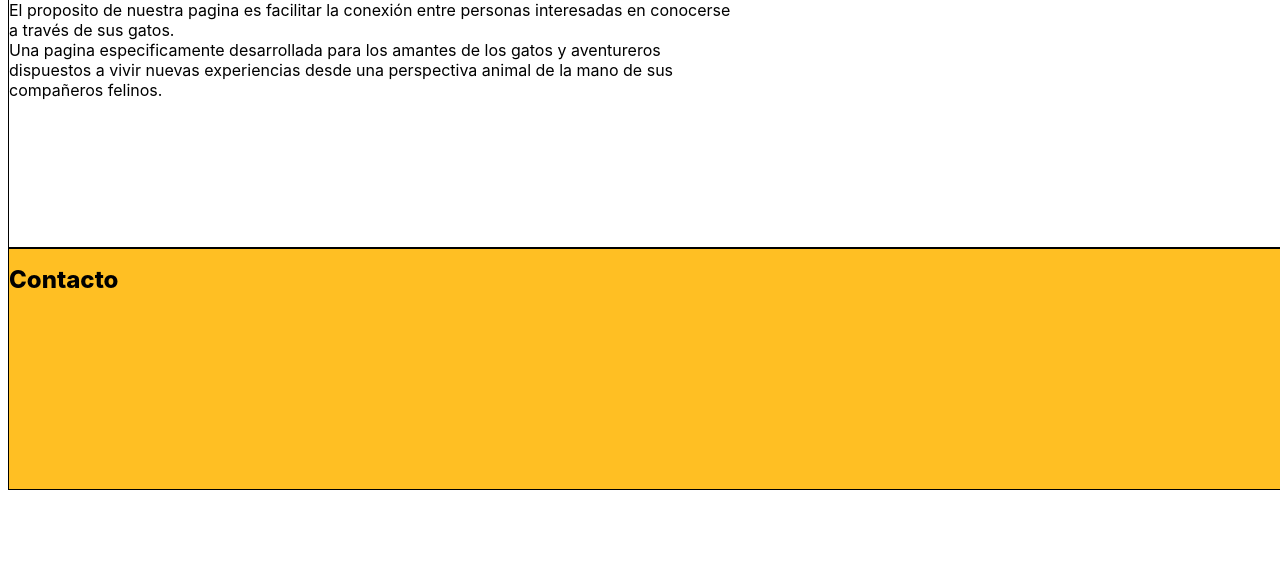
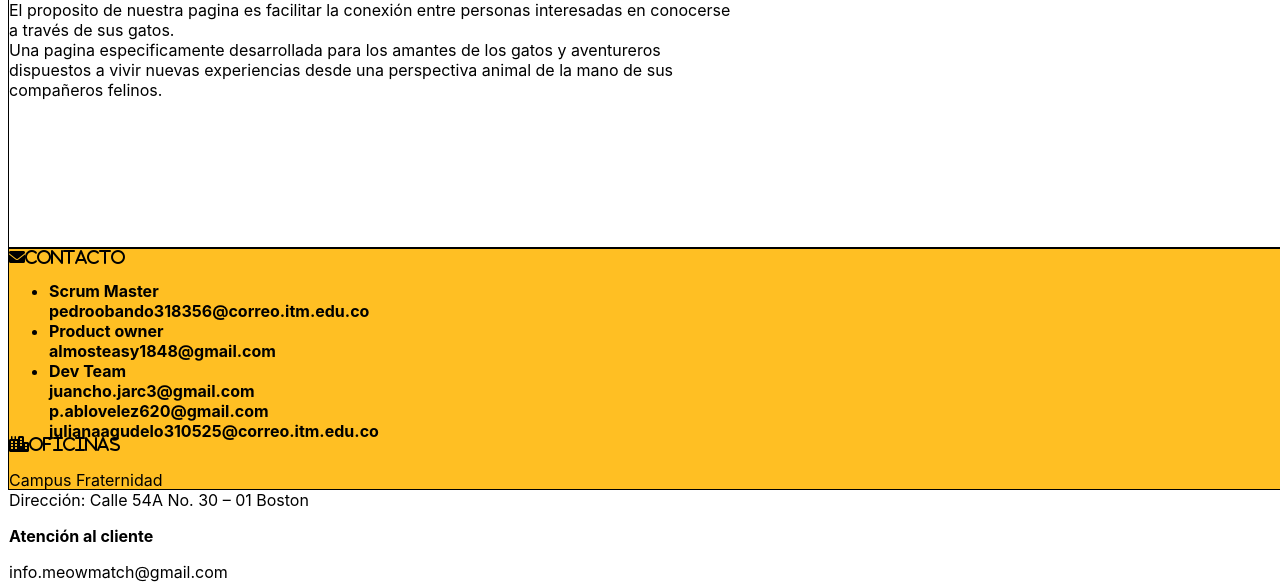
Before and after one commit to PedroPOG1212/PGACH-2023-2, a plain HTML site: page Landing page/index.html in a window 1280 px wide. Shown: the part 548-1130 px from the top of the page. Before the commit the page ends 1046 px from the top, so only its background shows below. Drawn offline with Linux system fonts and the light colour scheme.

Commit message:
organizando el contacto

```diff
--- a/Landing page/index.html
+++ b/Landing page/index.html
@@ -36,10 +36,20 @@
         <div class="pie" id="pie">
             <div class="infopiedepagina">
                 <div class="contactoinfo" id="contactoinfo">
-                    <i class="envelope"></i>
-                    <h1 id="contacto">Contacto</h1>
+                    <i class="fa-solid fa-envelope" id="contacto">contacto</i>
+                    <ul class="contactolista">
+                        <li>Scrum Master<br>pedroobando318356@correo.itm.edu.co</li>
+                        <li>Product owner <br>almosteasy1848@gmail.com</li>
+                        <li>Dev Team <br>juancho.jarc3@gmail.com<br>p.ablovelez620@gmail.com <br>julianaagudelo310525@correo.itm.edu.co</li>
+                    </ul>
                 </div>
-                <div class="oficinasinfo" id="oficinasinfo"></div>
+                <div class="oficinasinfo" id="oficinasinfo">
+                    <i class="fa-solid fa-city" id="oficinas">Oficinas</i>
+                    <p id="direccioncede">Campus Fraternidad<br>
+                        Dirección: Calle 54A No. 30 – 01 Boston</p>
+                    <h3 id="atencionalcliente">Atención al cliente</h3>
+                    <p id="infoatencioncliente">info.meowmatch@gmail.com</p>
+                </div>
                 <div class="enlacesinfo" id="enlacesinfo"></div>
         </div>
         </div>
--- a/Landing page/styleslanding.css
+++ b/Landing page/styleslanding.css
@@ -155,14 +155,50 @@
     line-height: normal;
 }
 #contacto{
-    width: 113.164px;
-    height: 27.139px;
+    display: flex;
+    text-align: center;
+}
+.contactolista{
+    width: 320px;
+    height: 139px;
     flex-shrink: 0;
 
     color: #000;
     font-family: Inter;
-    font-size: 24px;
+    font-size: 16px;
     font-style: normal;
-    font-weight: 800;
+    font-weight: 700;
     line-height: normal;
 }
+/*---------*/
+.oficinasinfo{
+}
+
+#direccioncede{
+    width: 300px;
+    color: #000;
+    font-family: Inter;
+    font-size: 16px;
+    font-style: normal;
+    font-weight: 400;
+    line-height: normal;
+}
+#atencionalcliente{
+    width: 218px;
+    color: #000;
+    font-family: Inter;
+    font-size: 16px;
+    font-style: normal;
+    font-weight: 700;
+    line-height: normal;
+
+}
+#infoatencioncliente{
+    width: 218px;
+    color: #000;
+    font-family: Inter;
+    font-size: 16px;
+    font-style: normal;
+    font-weight: 400;
+    line-height: normal;
+}
```
